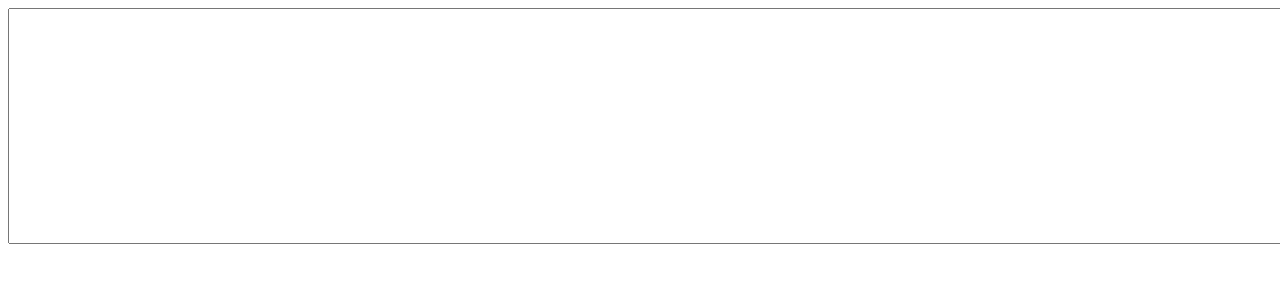
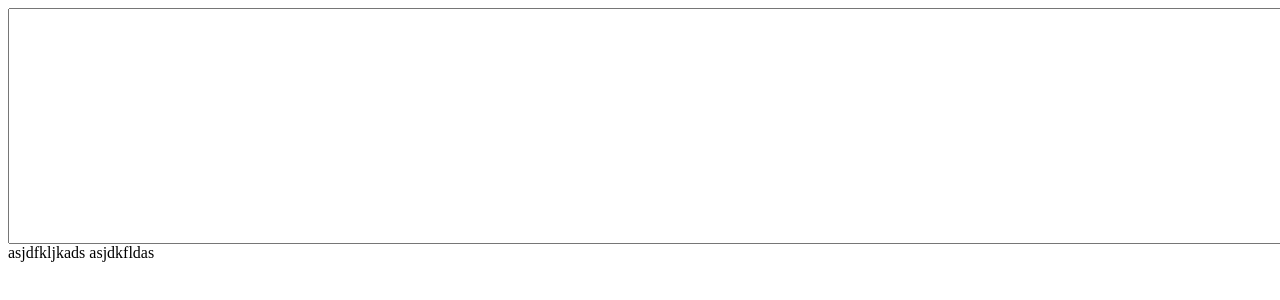
Before and after one commit to almaszaurbekov/test123jkalsjfd, a plain HTML site: page index.html in a window 1280 px wide. Shown: the top 300 px of the page. Drawn offline with Linux system fonts and the light colour scheme.

Commit message:
feature 1 commit

```diff
--- a/index.html
+++ b/index.html
@@ -5,5 +5,7 @@
     <body>
         <input type="text">
         <script src="script.js"></script>
+        asjdfkljkads
+        asjdkfldas
     </body>
 </html>
```
